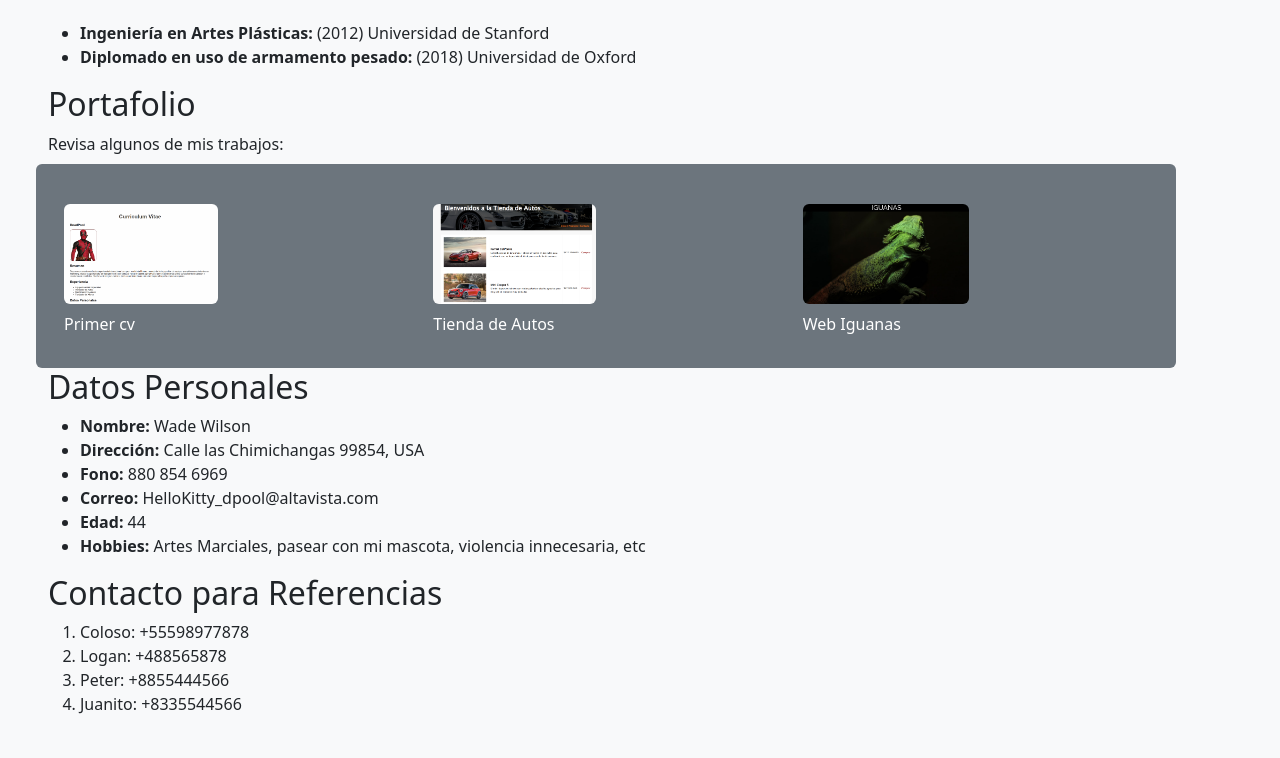
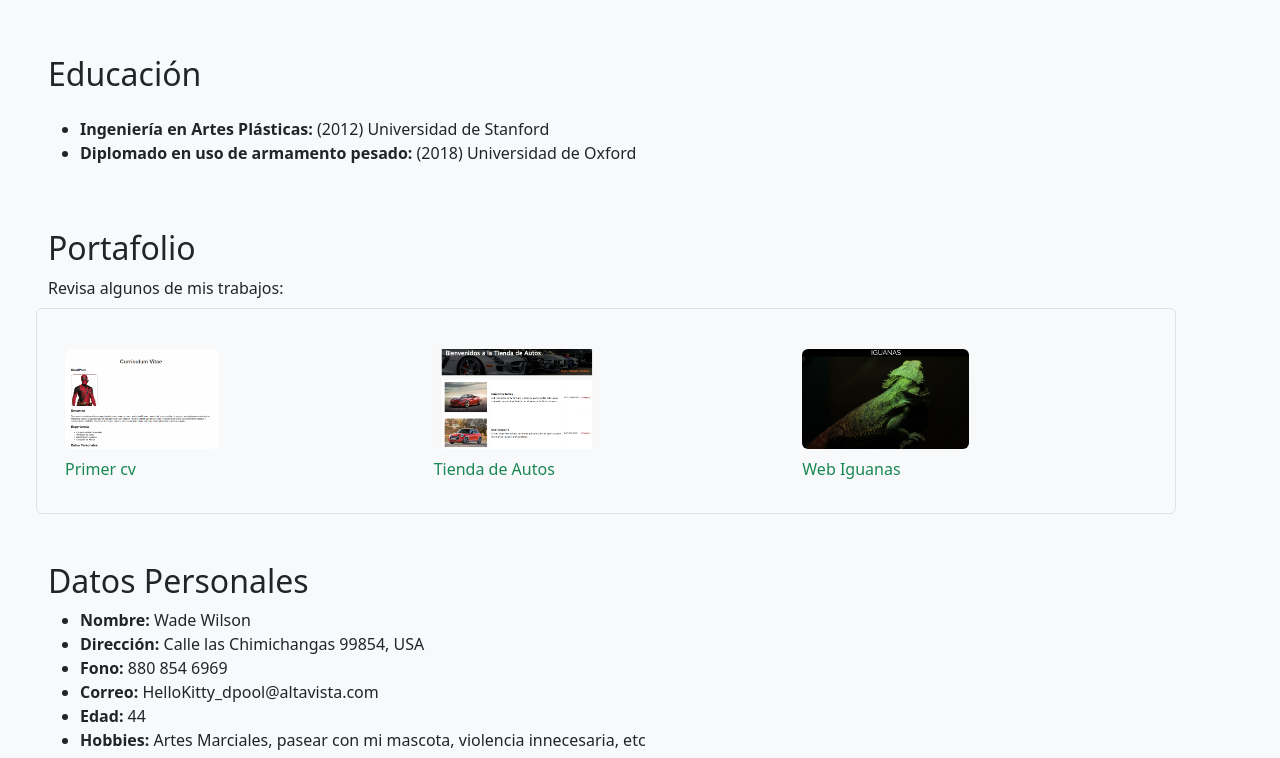
Before and after one commit to RahulRE2006/SuperGer.github.io, a plain HTML site: page index.html in a window 1280 px wide. Shown: the part 1142-1900 px from the top of the page. Drawn offline with nearby package versions, Linux system fonts and the light colour scheme.

Commit message:
mejora visual en colores

```diff
--- a/index.html
+++ b/index.html
@@ -37,18 +37,18 @@
           </div>
         </div>
       </nav>
-    <div class="row justify-content-start">
+    <div class="row justify-content-start ">
         <div class="card m-4 col-4" style="width: 15rem; height: 15rem;">
             <div class=" overflow-hidden p-4 pt-4">
                 <img src="https://static.wikia.nocookie.net/marvelcinematicuniverse/images/a/ad/Deadpool_Infobox.png" alt="foto" class="w-100 h-100 object-fit-cover">
             </div>
         </div>
-        <div class="col-6 text-center">
-            <h1 class="pt-5">Deadpool (Wade Wilson)</h1>
+        <div class="col-8 text-center">
+            <h1 class="pt-5 text-dark">Deadpool (Wade Wilson)</h1>
         </div>
     </div>
     <section class="pb-5">
-        <div class="bg-secondary text-white w-100 p-4">
+        <div class="bg-primary-subtle text-dark w-100 p-4">
             <h2>Resumen</h2>
             <p>Soy un mercenario con basta experiencia internacional con gran sentido del humor, manejo de la ira, gestión de equipos y
                 amplios conocimientos en Marketing. Busco la oportunidad de trabajar en el rubro bélico o militar en areas operativas o
@@ -56,7 +56,7 @@
                 en armamento para lo que la empresa requiera.
             </p>
         </div>
-        <div id="Experiencia">
+        <div id="Experiencia" class="pt-5">
             <h2>Experiencia</h2>
             <ul class="pt-3">
               <li><h5 class="fw-bold pt-2">Equipo Fuerzas Especiales (2024 - Actualidad): </h5> Aprendí a disparar, a dar volteretas dramáticas y a gritar “sí, señor!!” con entusiasmo sospechoso.</li>
@@ -68,33 +68,33 @@
               <li><h5 class="fw-bold pt-2">Consultor en “romper la cuarta pared” (2018 - 2019):</h5> Experto en mirar a cámara y hacer que la audiencia se pregunte si deberían reír o llamar a un terapeuta.</li>
             </ul>
           </div>
-          <div id="Educacion">
+          <div id="Educacion" class="pt-5">
             <h2>Educación</h2>
             <ul class="pt-3">
               <li><b>Ingeniería en Artes Plásticas:</b> (2012) Universidad de Stanford </li>
               <li><b>Diplomado en uso de armamento pesado:</b> (2018) Universidad de Oxford</li>
             </ul>
           </div>
-          <div id="Portafolio">
+          <div id="Portafolio" class="pt-5">
             <h2 class="">Portafolio</h2>
             <p class="pb-3">Revisa algunos de mis trabajos:</p>
 
-            <div class="row g-4 bg-secondary p-3 rounded-2 container">
+            <div class="row g-4 border p-3 rounded-2 container">
               <div class="col-12 col-md-4">
                 <img src="./img/portafolio1.png" class="img-fluid rounded" style="max-height: 100px; object-fit: cover;">
-                <p class="text-white mt-2">Primer cv</p>
+                <p class="text-success mt-2">Primer cv</p>
               </div>
               <div class="col-12 col-md-4">
                 <img src="./img/portafolio2.png" class="img-fluid rounded" style="max-height: 100px; object-fit: cover;">
-                <p class="text-white mt-2">Tienda de Autos</p>
+                <p class="text-success mt-2">Tienda de Autos</p>
               </div>
               <div class="col-12 col-md-4">
                 <img src="./img/portafolio3.png" class="img-fluid rounded" style="max-height: 100px; object-fit: cover;">
-                <p class="text-white mt-2">Web Iguanas</p>
+                <p class="text-success mt-2">Web Iguanas</p>
               </div>
             </div>
           </div>
-        <div id="Datos">
+        <div id="Datos" class="pt-5">
             <h2>Datos Personales</h2>
             <ul>
                 <li><b>Nombre: </b>Wade Wilson</li>
@@ -105,7 +105,7 @@
                 <li><b>Hobbies: </b>Artes Marciales, pasear con mi mascota, violencia innecesaria, etc</li>
             </ul>
         </div>
-        <div id="contacto">
+        <div id="contacto" class="pt-5">
             <h2>Contacto para Referencias</h2>
                 <ol>
                     <li>Coloso: +55598977878</li>
@@ -118,5 +118,7 @@
     <footer class="w-100 bg-dark text-white text-center mt-5 p-4">
       <p>Desarrollado por Germán para Desafío Latam</p>
     </footer>
+    <script src="https://cdn.jsdelivr.net/npm/bootstrap@5.3.7/dist/js/bootstrap.bundle.min.js" integrity="sha384-7C9m+N8nJp4JfU7bCz0m0J8V+zN2m8w1Xlq2mS4v7wH2m9VZ+7s7h1u2XyVhJt3D" crossorigin="anonymous"></script>
+
 </body>
 </html>
```
